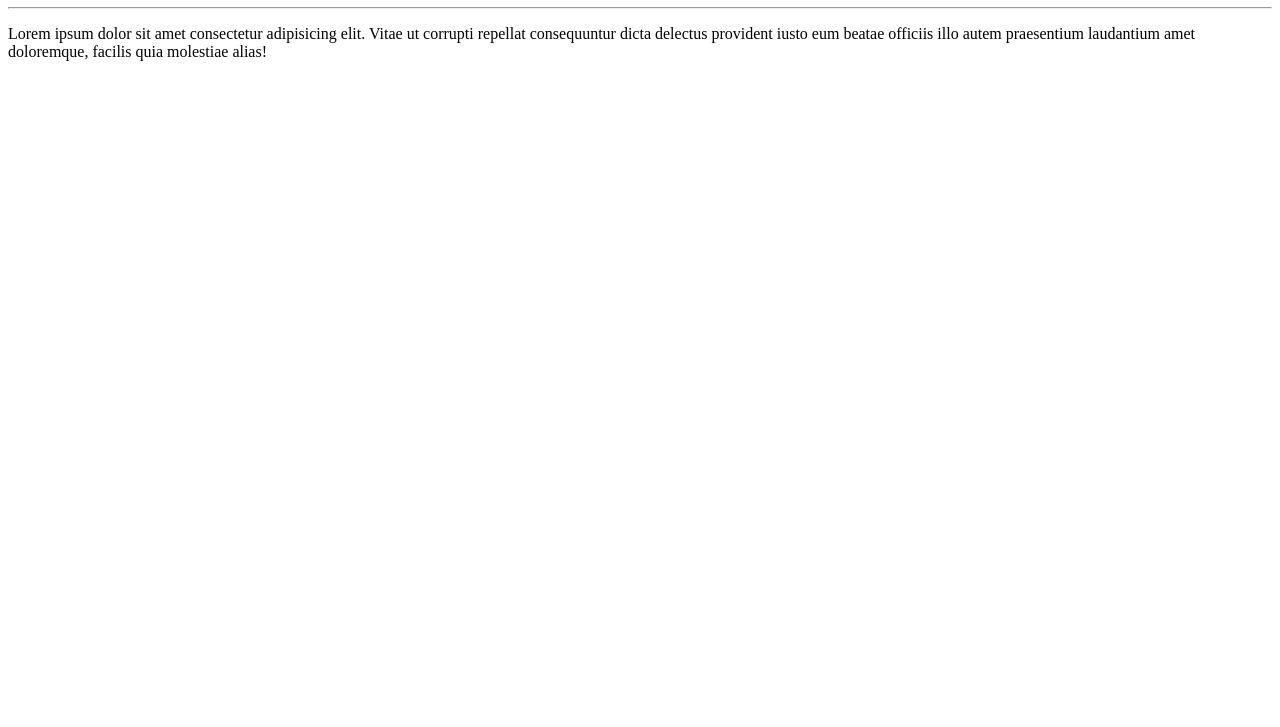
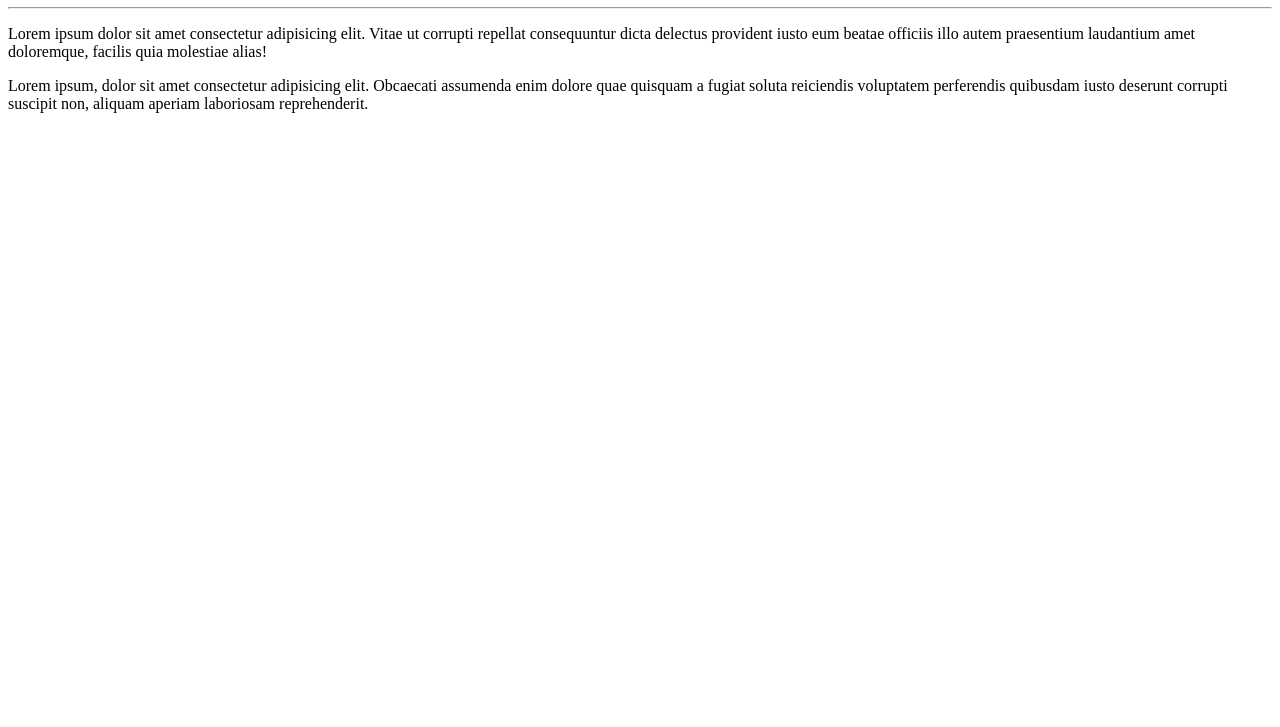
Before and after one commit to nathaliagoncalvess/Ola-Mundo, a plain HTML site: page site-exemplo/index.html in a window 1280 px wide. Shown: the part 73-800 px from the top of the page. Drawn offline with Linux system fonts and the light colour scheme.

Commit message:
Adicionei um parágrafo

```diff
--- a/site-exemplo/index.html
+++ b/site-exemplo/index.html
@@ -9,5 +9,6 @@
     <h1>Olá, Mundo!</h1>
     <hr>
     <p>Lorem ipsum dolor sit amet consectetur adipisicing elit. Vitae ut corrupti repellat consequuntur dicta delectus provident iusto eum beatae officiis illo autem praesentium laudantium amet doloremque, facilis quia molestiae alias!</p>
+    <p>Lorem ipsum, dolor sit amet consectetur adipisicing elit. Obcaecati assumenda enim dolore quae quisquam a fugiat soluta reiciendis voluptatem perferendis quibusdam iusto deserunt corrupti suscipit non, aliquam aperiam laboriosam reprehenderit.</p>
 </body>
 </html>
```
